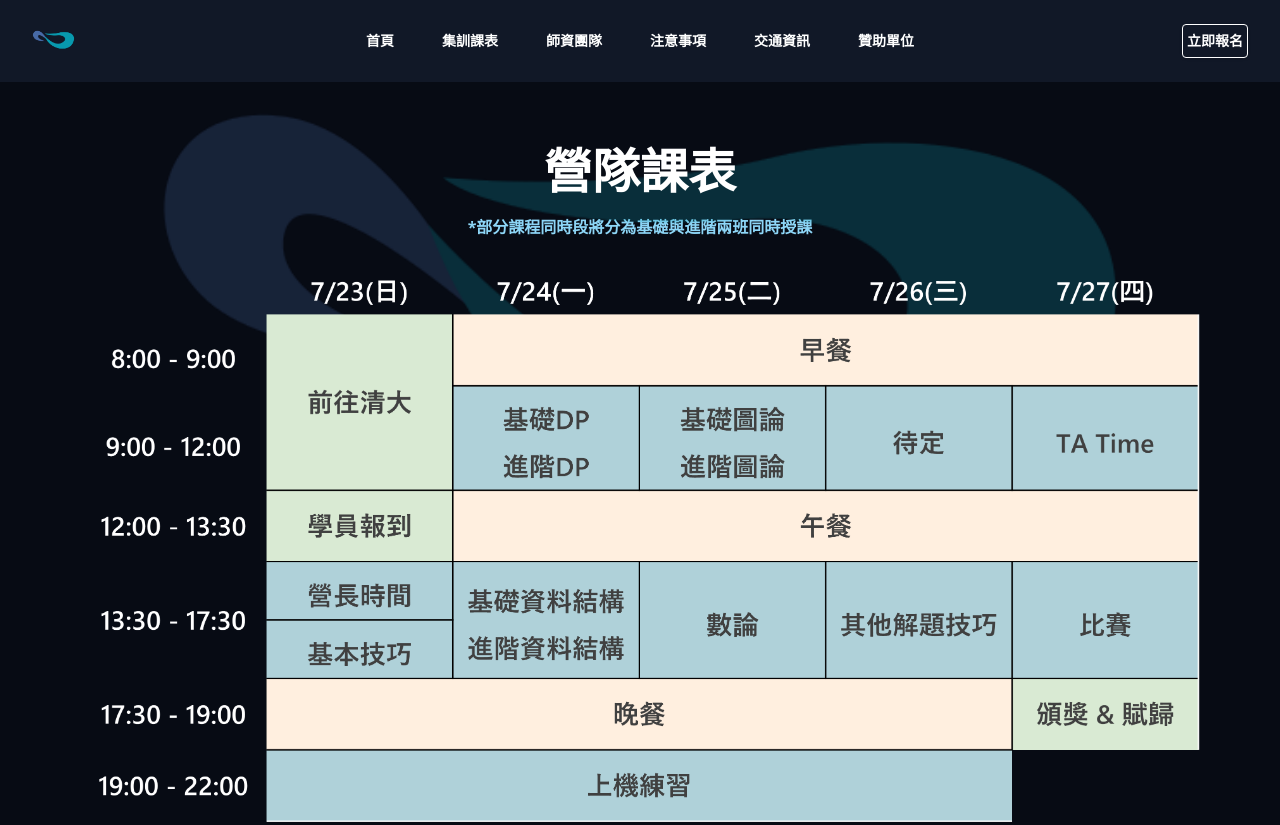
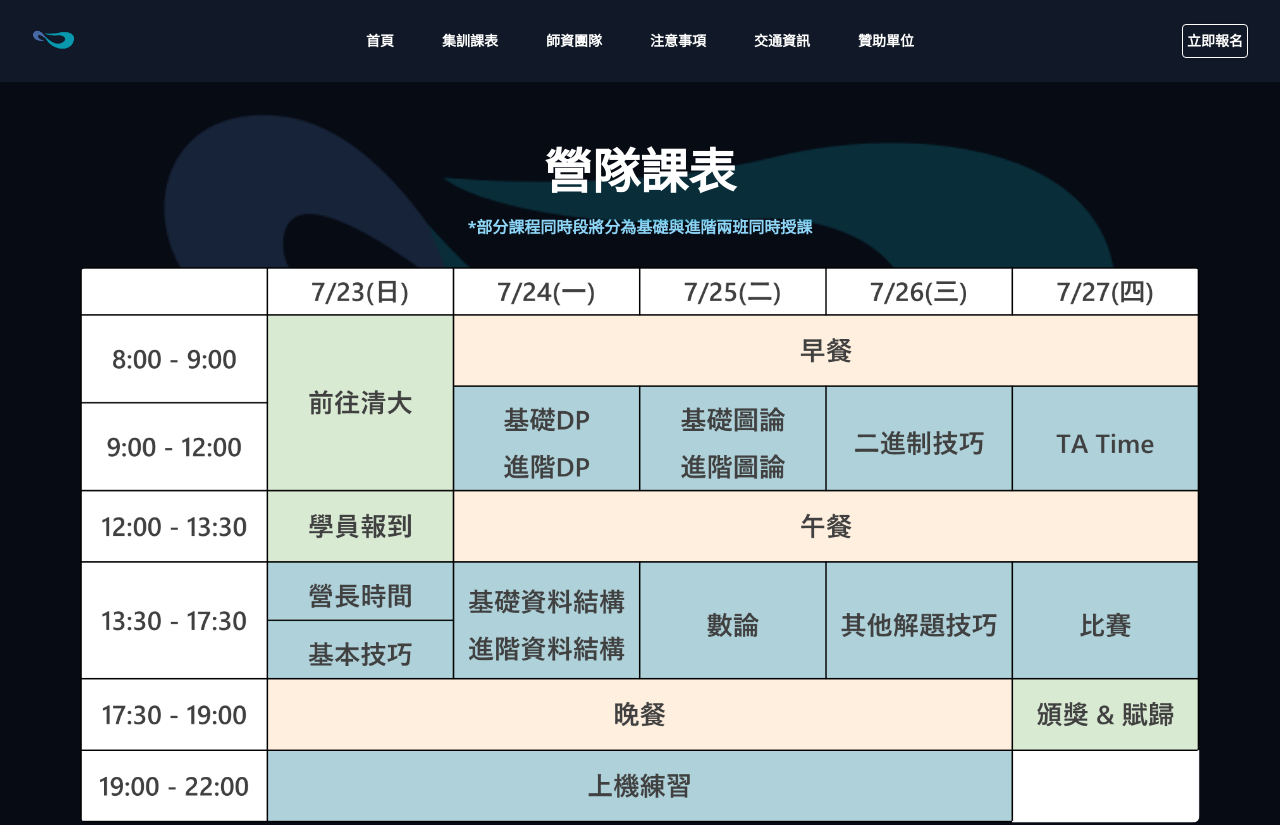
Before and after one commit to ioncamp-internal/web-ionc, a Next.js app: page /courses in a window 1280 px wide. Shown: the top 825 px of the page. Built offline with nearby package versions, Linux system fonts and the light colour scheme.

Commit message:
add ionc course

```diff
--- a/package.json
+++ b/package.json
@@ -20,6 +20,7 @@
     "react-ga": "^3.3.1",
     "react-icons": "^4.8.0",
     "react-microsoft-clarity": "^1.2.0",
+    "sharp": "^0.32.1",
     "tailwindcss": "3.3.1",
     "vuetify": "^3.1.13"
   }
--- a/src/components/Header.jsx
+++ b/src/components/Header.jsx
@@ -46,13 +46,15 @@ export default function Example() {
                 </div>
                 <div className="hidden lg:flex lg:gap-x-12">
                     {navigation.map((item) => (
-                        <Link prefetch key={item.name} href={item.href} className="text-sm font-semibold leading-6 text-white">
+                        <Link key={item.name} href={item.href} className="text-sm font-semibold leading-6 text-white">
                             {item.name}
                         </Link>
                     ))}
                 </div>
                 <div className="hidden lg:flex lg:flex-1 lg:justify-end">
-                    <Link href="https://forms.gle/fhWfs6fiFqe8s6Ey7" className="text-sm font-semibold leading-6 text-white border border-white rounded shadow p-1" target={"_blank"}>
+                    <Link href="https://forms.gle/fhWfs6fiFqe8s6Ey7"
+                          className="text-sm font-semibold leading-6 text-white border border-white rounded shadow p-1"
+                          target={"_blank"}>
                         {/*報名尚未開始哦！*/}
                         立即報名
                         {/*<span aria-hidden="true">&rarr;</span>*/}
@@ -87,7 +89,6 @@ export default function Example() {
                             <div className="space-y-2 py-6">
                                 {navigation.map((item) => (
                                     <Link
-                                        prefetch
                                         key={item.name}
                                         href={item.href}
                                         className="-mx-3 block rounded-lg px-3 py-2 text-base font-semibold leading-7 text-white hover:bg-gray-800"
--- a/src/pages/courses/index.js
+++ b/src/pages/courses/index.js
@@ -3,7 +3,7 @@ import {Inter} from 'next/font/google'
 import Header from '../../components/Header'
 import Footer from '../../components/Footer'
 import Background from "@/components/Background";
-import coursesImage from "@/images/courses1.png";
+import IONCcourse from "@/images/IONCcourse.png";
 
 const inter = Inter({subsets: ['latin']})
 
@@ -22,7 +22,7 @@ export default function Home() {
                         style={{color: "#8DD6F7"}}>*部分課程同時段將分為基礎與進階兩班同時授課</h3>
                 </div>
                 <Image
-                    src={coursesImage}
+                    src={IONCcourse}
                     alt=""
                     className="mt-5 z-50 rounded-lg"
                     width={3539}
```
Also changed, not shown: src/images/IONCcourse.png (added), 1 other file (tests, documents, lock files or other folders).
